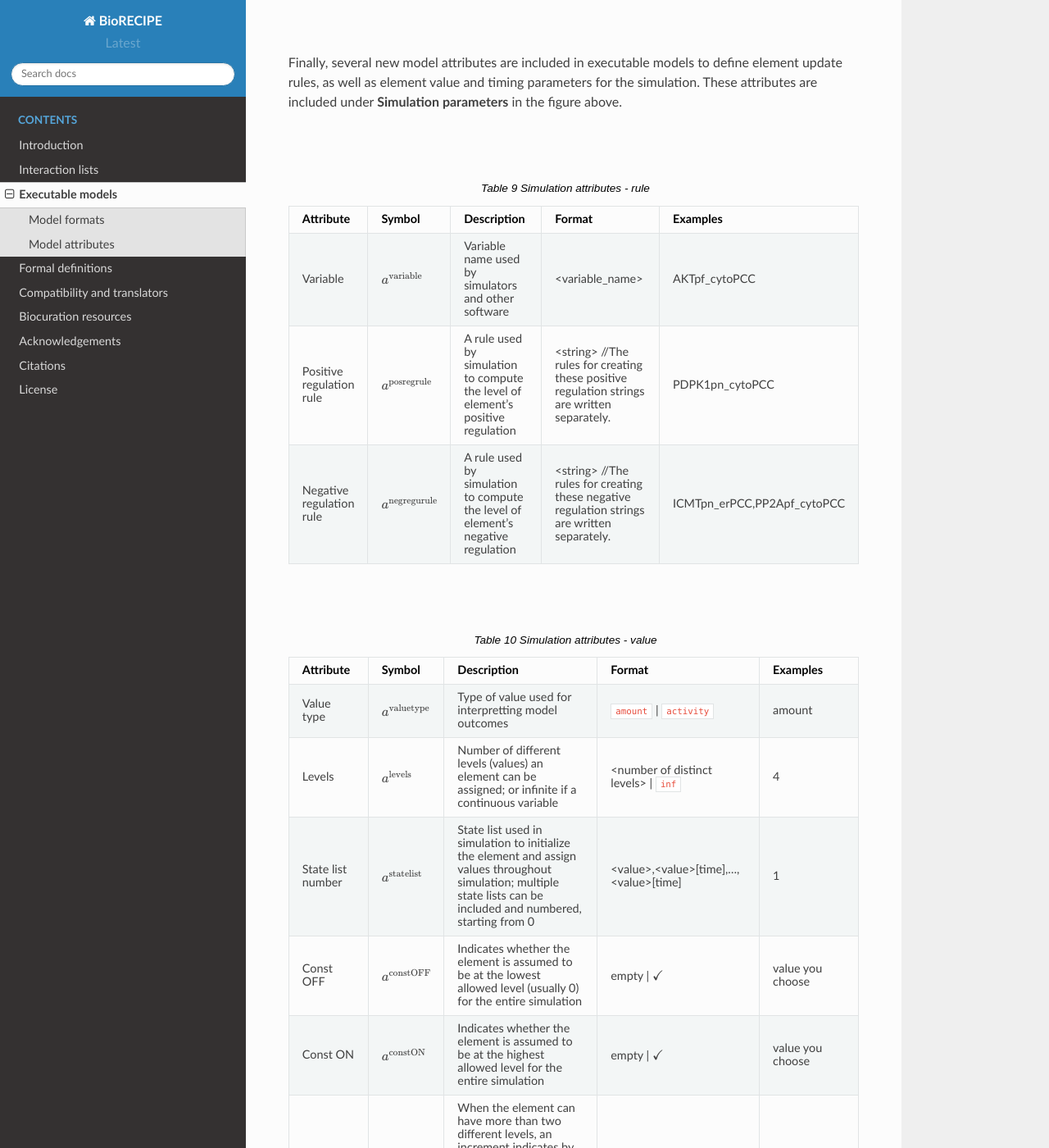
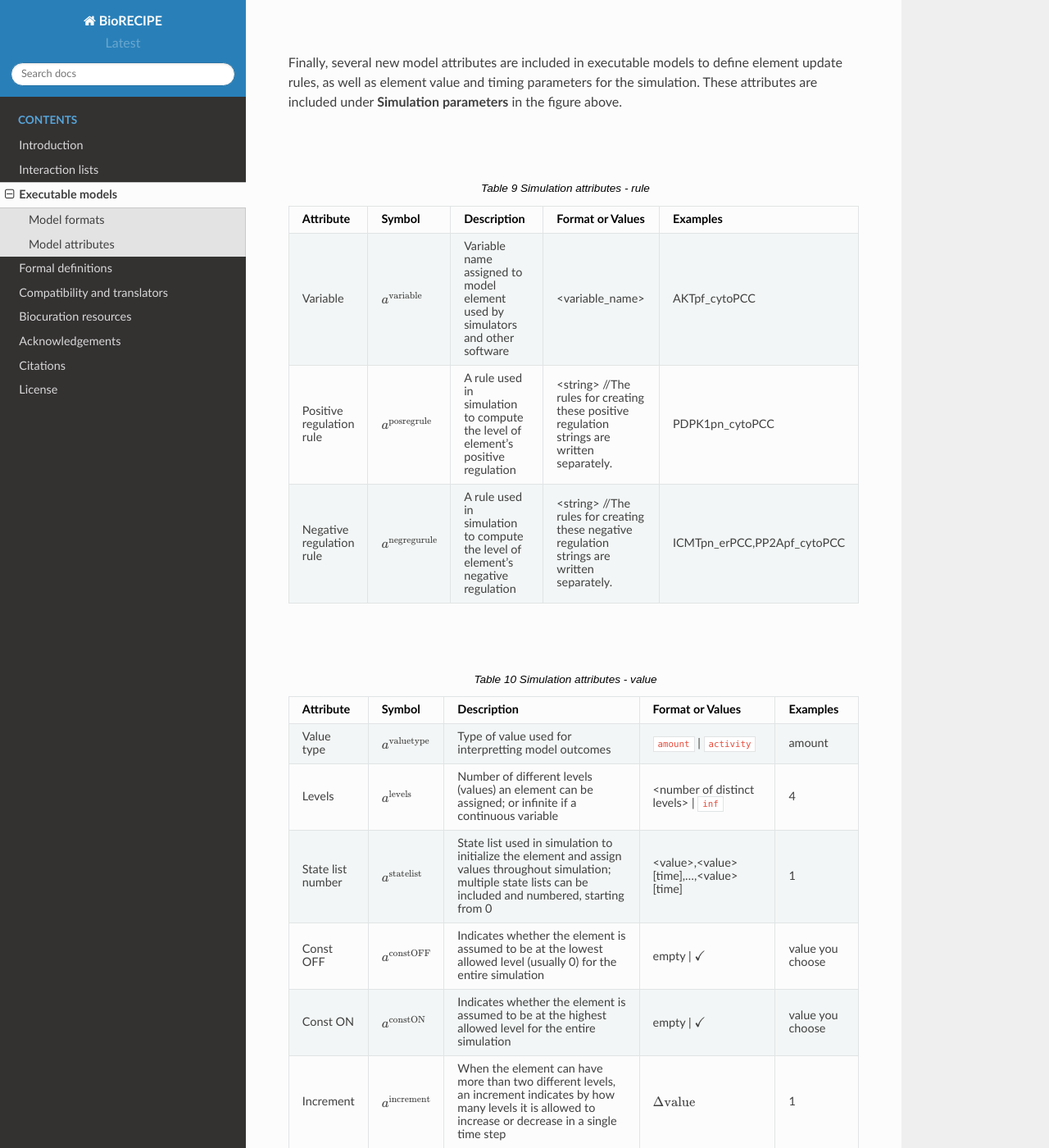
Before and after one commit to pitt-miskov-zivanov-lab/BioRECIPE, a Sphinx documentation site: the page built from docs/model_representation.rst, in a window 1280 px wide and 1400 px high, scrolled down 5062 px. Shown: the whole window at 82% size. Built offline with Sphinx 7.4.7 and the Read the Docs theme 2.0.0, drawn with Linux system fonts in a browser that asks for light colours; some of the changed text lies outside the part shown.

Commit message:
Update model_representation.rst

```diff
--- a/docs/model_representation.rst
+++ b/docs/model_representation.rst
@@ -67,18 +67,18 @@ Finally, several new model attributes are included in executable models to defin
 |
 
 .. csv-table:: Simulation attributes - rule
-    :header: Attribute, Symbol, Description, Format, Examples
-    :widths: 5, 3, 34, 38, 20
+    :header: Attribute, Symbol, Description, Format or Values, Examples
+    :widths: 10, 10, 40, 25, 15
 
-     Variable, ":math:`a^{\mathrm{variable}}`", "Variable name used by simulators and other software", <variable_name>, "AKTpf_cytoPCC"
-     Positive regulation rule, ":math:`a^{\mathrm{posregrule}}`", "A rule used by simulation to compute the level of element's positive regulation", "<string>  //The rules for creating these positive regulation strings are written separately.", "PDPK1pn_cytoPCC"
-    Negative regulation rule, ":math:`a^{\mathrm{negregurule}}`", "A rule used by simulation to compute the level of element's negative regulation", "<string>  //The rules for creating these negative regulation strings are written separately.", "ICMTpn_erPCC,PP2Apf_cytoPCC"
+     Variable, ":math:`a^{\mathrm{variable}}`", "Variable name assigned to model element used by simulators and other software", <variable_name>, "AKTpf_cytoPCC"
+     Positive regulation rule, ":math:`a^{\mathrm{posregrule}}`", "A rule used in simulation to compute the level of element's positive regulation", "<string>  //The rules for creating these positive regulation strings are written separately.", "PDPK1pn_cytoPCC"
+     Negative regulation rule, ":math:`a^{\mathrm{negregurule}}`", "A rule used in simulation to compute the level of element's negative regulation", "<string>  //The rules for creating these negative regulation strings are written separately.", "ICMTpn_erPCC,PP2Apf_cytoPCC"
 
 |
 
 .. csv-table:: Simulation attributes - value
-    :header: Attribute, Symbol, Description, Format, Examples
-    :widths: 5, 3, 34, 38, 20
+    :header: Attribute, Symbol, Description, Format or Values, Examples
+    :widths: 10, 10, 40, 25, 15
 
     Value type, ":math:`a^{\mathrm{valuetype}}`", "Type of value used for interpretting model outcomes", ``amount`` | ``activity``, "amount"
     Levels, ":math:`a^{\mathrm{levels}}`", "Number of different levels (values) an element can be assigned; or infinite if a continuous variable", <number of distinct levels> | ``inf``, "4"
@@ -90,8 +90,8 @@ Finally, several new model attributes are included in executable models to defin
 |
 
 .. csv-table:: Simulation attributes - timing
-    :header: Attribute, Symbol, Description, Format, Examples
-    :widths: 5, 3, 34, 38, 20
+    :header: Attribute, Symbol, Description, Format or Values, Examples
+    :widths: 10, 10, 40, 25, 15
 
 
     Spontaneous, ":math:`a^{\mathrm{spontaneous}}`", "Specifies spontaneous behavior of the element, if it has only positive or only negative regulators", <non-negative integer> | ``None``, "None"
```
Also changed, not shown: other parts of docs/model_representation.rst (+4 -4 lines).
